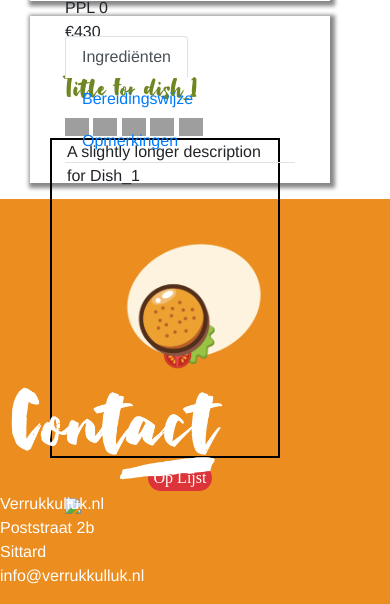
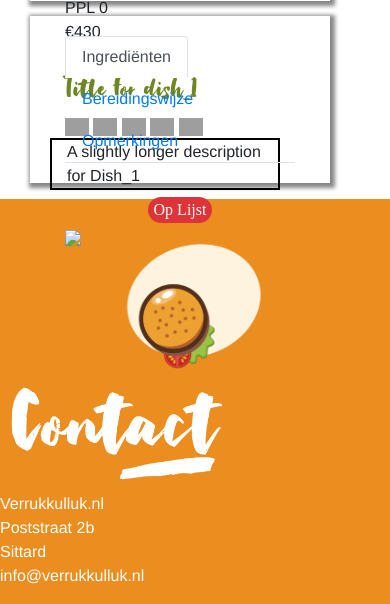
Before and after one commit to Sneezycheesy/Verrukkulluk_Joshua_Niks, a PHP site: page /index.php?action=detail in a window 390 px wide. Shown: the part 1549-2153 px from the top of the page. Run offline with PHP 8.4, Linux system fonts and the light colour scheme; data comes from the database, SQL or seed files in the repository; grey boxes are pictures that could not be loaded.

Commit message:
Small change to detail page

```diff
--- a/assets/css/verrukkulluk-detail.css
+++ b/assets/css/verrukkulluk-detail.css
@@ -70,12 +70,13 @@
     margin-bottom: 15px;
 }
 
-.dish-long-description {
+.dish-long-description-row {
     border: 2px solid #000;
-    height: 20rem;
+    max-height: 20rem;
     width: 100%;
     display: block;
     position: relative;
+    overflow: auto;
 }
 
 .dish-rating img {
--- a/templates/detail.html.twig
+++ b/templates/detail.html.twig
@@ -48,8 +48,8 @@
                         {% endfor %}
                     </div>
                 </div>
-                <div class="row dish-long-description">
-                    <div class="col-md-12">
+                <div class="row dish-long-description-row">
+                    <div class="col-md-12 dish-long-description-column">
                         {# DESCRIPTION #}
                         {{ data[0].long_description }}
                     </div>
```
